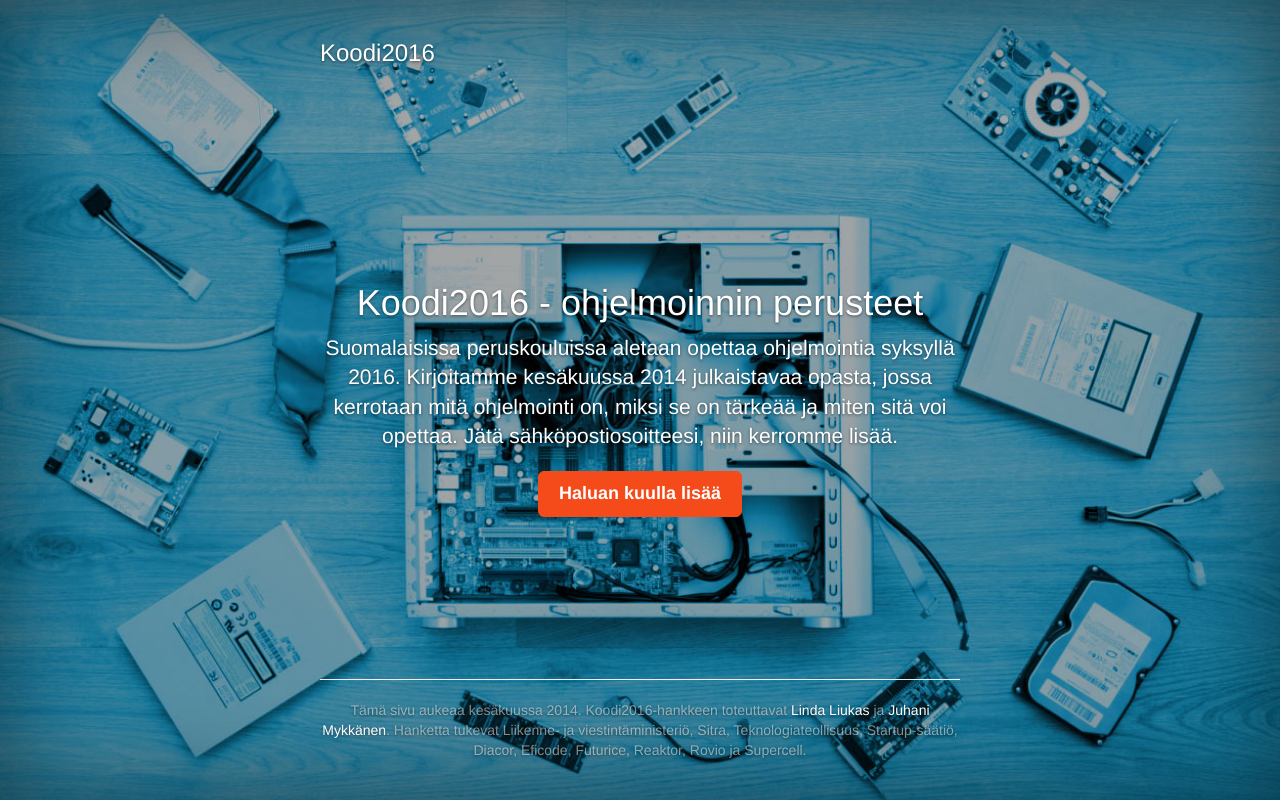
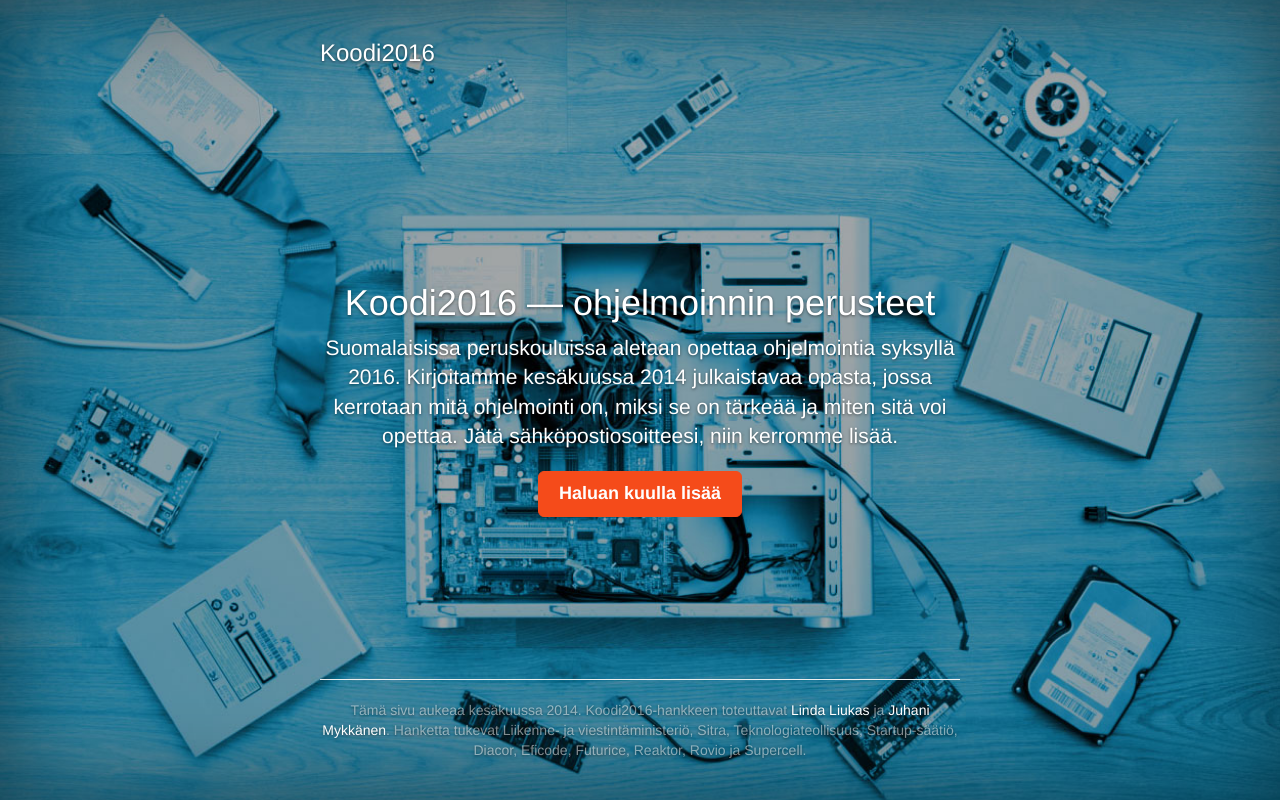
Before and after one commit to koodi2016/koodi2016.github.com, a plain HTML site: page index.html in a window 1280 px wide. Drawn offline with nearby package versions, Linux system fonts and the light colour scheme; a script that the page names is missing; files whose address does not match are found by name.

Commit message:
Update index.html

```diff
--- a/index.html
+++ b/index.html
@@ -44,7 +44,7 @@
           </div>
 
           <div class="inner cover">
-            <h1 class="cover-heading">Koodi2016 - ohjelmoinnin perusteet </h1>
+            <h1 class="cover-heading">Koodi2016 &#8212; ohjelmoinnin perusteet </h1>
 
            <p class="lead">Suomalaisissa peruskouluissa aletaan opettaa ohjelmointia syksyllä 2016. Kirjoitamme kesäkuussa 2014 julkaistavaa opasta, jossa kerrotaan mitä ohjelmointi on, miksi se on tärkeää ja miten sitä voi opettaa. Jätä sähköpostiosoitteesi, niin kerromme lisää.</p>
             <p class="lead">
```
